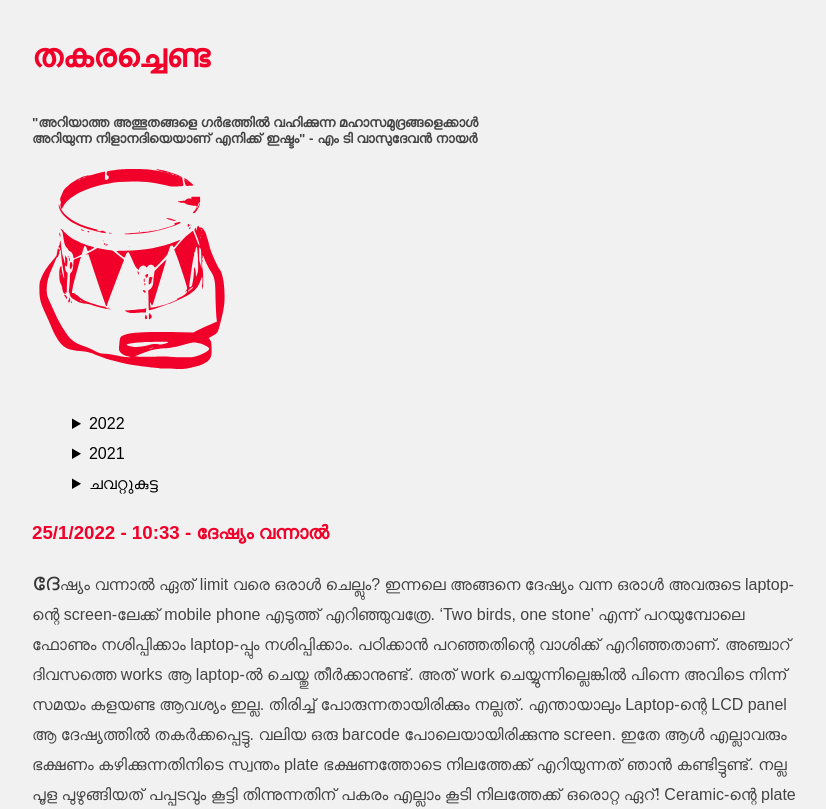
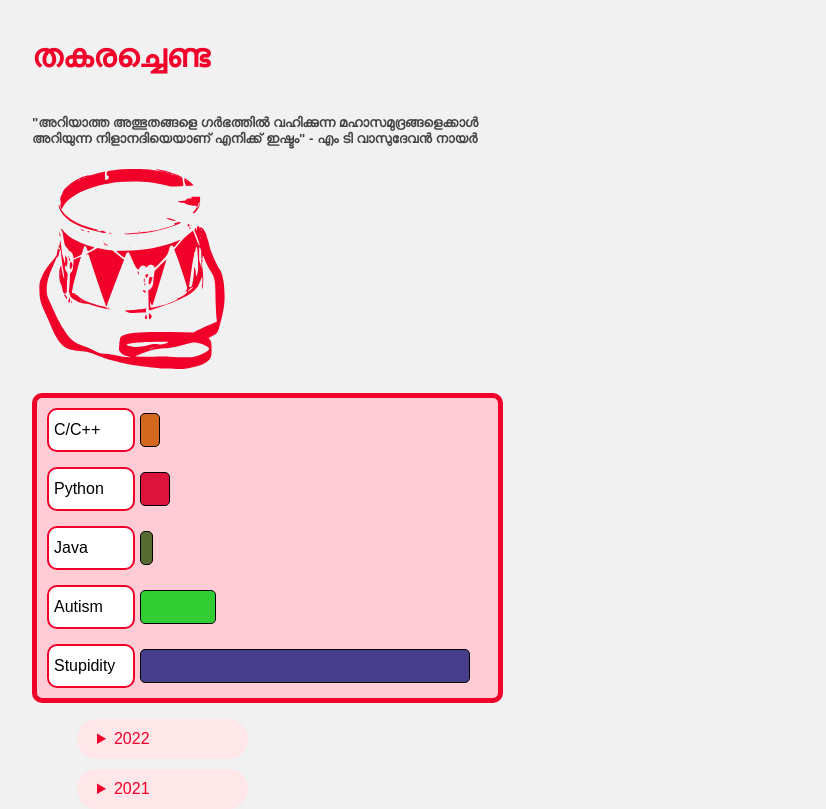
Before and after one commit to VivekThazhathattil/thakarachenda, a React (Create React App) app: page / in a window 1280 px wide. Shown: the top 809 px of the page, without its empty margins (224-1050 px from the left). Built offline with nearby package versions, Linux system fonts and the light colour scheme.

Commit message:
add stats-container

```diff
--- a/src/App.js
+++ b/src/App.js
@@ -3,14 +3,24 @@ import Horsey from './data/horsey'
 
 import LoadIndex from './toc';
 import ScrollTop from "react-scrolltop-button";
+import Stats from './stats';
 
 const data = require('./data/entries.json');
 const songs = require('./data/songs.json');
+
+const progLang = [
+	{name: "C/C++", amount: 7, color: "chocolate"},
+	{name: "Python", amount: 10, color: "crimson"},
+	{name: "Java", amount: 5, color: "darkolivegreen"},
+	{name: "Autism", amount: 23, color:"limegreen"},
+	{name: "Stupidity", amount: 95, color:"darkslateblue"}
+];
 
 function App() {
   return (
     <div className="App">
 		<LoadTitle />
+		<Stats stats={progLang}/>
 		<LoadIndex />
 		<LoadData />
 		<LoadSongData />
@@ -112,6 +122,8 @@ function MakeParagraphs({text}){
 						return <ImagesElement key={idx} imgKey={feedString} />
 					else if(tagName === "PRE")
 						return <PreElement key={idx} str={feedString} />
+					else if(tagName === "COD")
+						return <code key={idx}>{feedString}</code>
 					else if(tagName === "LNK"){
 						const splitString = para.split("^");
 						return <a key={idx} href={splitString[1]} target="_blank" rel="noreferrer">{splitString[2]}</a>
--- a/src/index.css
+++ b/src/index.css
@@ -130,6 +130,50 @@ p::first-letter {
   border: 2px solid #ffb3bb;
 }
 
+details > summary {
+  background: #ffe6e9;
+  color: #f1002a;
+  margin: 5px;
+  padding: 5px;
+  padding-left: 20px;
+  border-radius: 20px;
+  cursor: pointer;
+  max-width: 20%;
+}
+
+details > ul {
+  list-style: none;
+  margin: 0;
+}
+
+.stats-container {
+  max-width: 60%;
+  border: 5px solid #f1002a;
+  border-radius: 10px;
+  background: #ffccd5;
+}
+.stat {
+  padding: 5px;
+  display: grid;
+  grid-template-columns: 1fr 4fr;
+  margin: 5px;
+}
+
+.stat-name {
+  border: 2px solid #f1002a;
+  border-radius: 10px;
+  background: white;
+  padding: 5px;
+}
+
+.stat-bar {
+  border: 1px solid black;
+  border-radius: 5px;
+  background: darkslateblue;
+  margin: 5px;
+  margin-right: 80%;
+}
+
 .grid-container {
   display: grid;
   grid-template-columns: 1fr 1fr 1fr;
@@ -152,6 +196,15 @@ hr {
   .horsey {
     max-width: 50vw;
   }
+
+  .stats-container {
+    max-width: 100%;
+  }
+
+  .stat {
+    grid-template-columns: 1fr 3fr;
+  }
+
   .grid-container {
     grid-template-columns: 1fr 1fr;
   }
--- /dev/null
+++ b/src/stats.js
@@ -0,0 +1,21 @@
+import * as React from "react"
+
+const Stats = ({stats}) =>{
+  return (
+    <div className="stats-container">
+      {
+        stats.map( (stat, id) =>{
+          const amountString = (100 - stat.amount) + "%"
+          return (
+            <section key={id} className="stat">
+              <div className="stat-name">{stat.name}</div>
+              <div className="stat-bar" style={{background: stat.color, marginRight: amountString}} amount={stat.amount} />
+            </section>
+          );
+        })
+      }
+    </div>
+  );
+}
+
+export default Stats
```
Also changed, not shown: src/data/entries.json.
